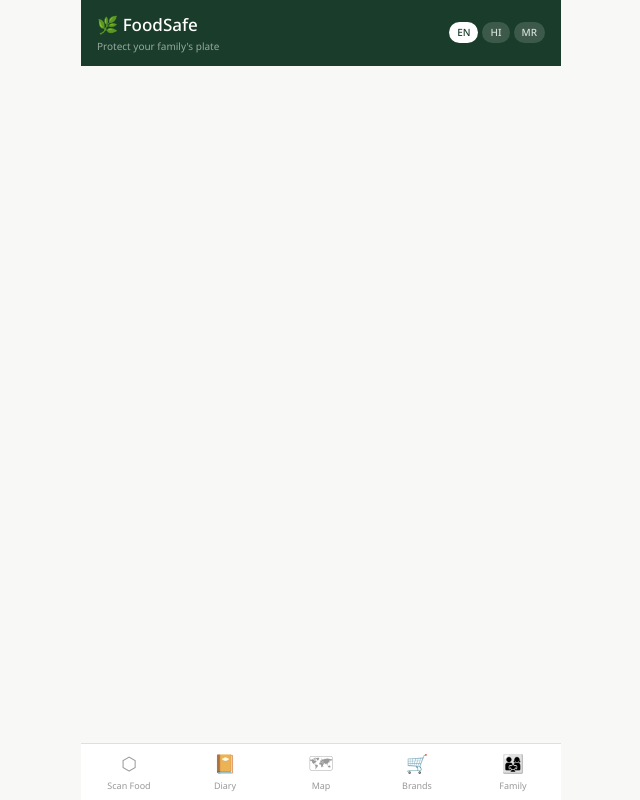
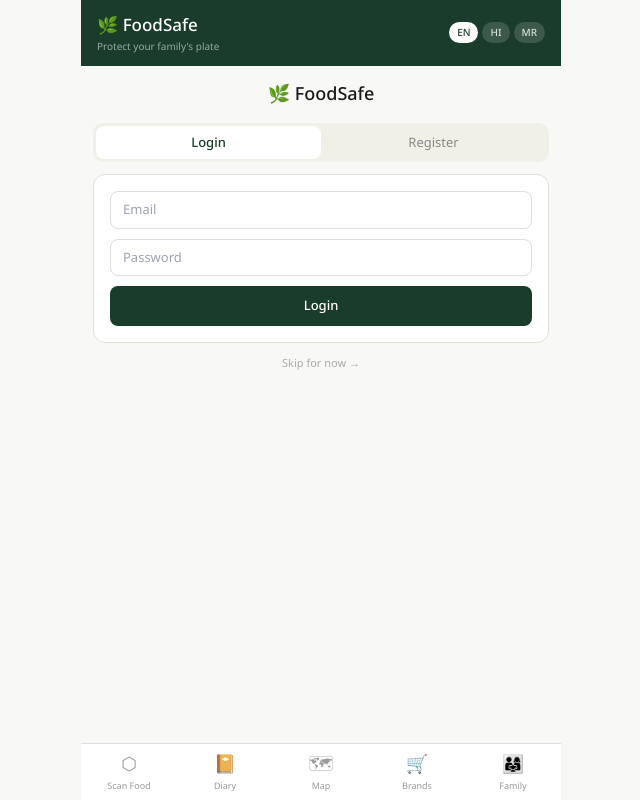
Before and after one commit to AtharvaVavhal/FoodSafe, a React (Vite) app in the folder frontend/: page /auth in a window 1280 px wide. Shown: the whole page, without its empty margins (319-959 px from the left). Built offline with nearby package versions, Linux system fonts and the light colour scheme; no server answers.

Commit message:
update...

```diff
--- a/frontend/src/app.jsx
+++ b/frontend/src/app.jsx
@@ -9,12 +9,14 @@ import FamilyPage from './pages/FamilyPage'
 import SymptomPage from './pages/SymptomPage'
 import FestivalPage from './pages/FestivalPage'
 import AdminDashboard from './pages/AdminDashboard'
+import AuthPage from './pages/AuthPage'
 
 export default function App() {
   return (
     <Layout>
       <Routes>
         <Route path="/"         element={<HomePage />} />
+        <Route path="/auth"     element={<AuthPage />} />
         <Route path="/result"   element={<ResultPage />} />
         <Route path="/diary"    element={<DiaryPage />} />
         <Route path="/map"      element={<MapPage />} />
--- /dev/null
+++ b/frontend/src/pages/AuthPage.jsx
@@ -0,0 +1,91 @@
+import { useState } from 'react'
+import { useNavigate } from 'react-router-dom'
+import { useStore } from '../store'
+import { register, login } from '../services/api'
+
+export default function AuthPage() {
+  const { setAuth } = useStore()
+  const nav = useNavigate()
+  const [mode, setMode]       = useState('login') // login | register
+  const [name, setName]       = useState('')
+  const [email, setEmail]     = useState('')
+  const [password, setPassword] = useState('')
+  const [city, setCity]       = useState('')
+  const [loading, setLoading] = useState(false)
+  const [error, setError]     = useState('')
+
+  async function handleSubmit() {
+    if (!email || !password) return
+    setLoading(true); setError('')
+    try {
+      const res = mode === 'register'
+        ? await register({ name, email, password, city })
+        : await login({ email, password })
+      setAuth({ id: res.user_id, name: res.name, email }, res.access_token)
+      nav('/')
+    } catch (e) {
+      setError(e?.response?.data?.detail || 'Something went wrong')
+    } finally {
+      setLoading(false)
+    }
+  }
+
+  return (
+    <div style={{ display: 'flex', flexDirection: 'column', gap: 12 }}>
+      <div style={{ fontSize: 18, fontWeight: 500, textAlign: 'center', marginBottom: 4 }}>
+        🌿 FoodSafe
+      </div>
+
+      {/* Toggle */}
+      <div style={{ display: 'flex', background: '#f0f0e8', borderRadius: 10, padding: 3 }}>
+        {['login', 'register'].map(m => (
+          <button key={m} onClick={() => { setMode(m); setError('') }}
+            style={{
+              flex: 1, padding: '7px 0', borderRadius: 8, border: 'none',
+              fontFamily: 'inherit', fontSize: 13, cursor: 'pointer',
+              background: mode === m ? '#fff' : 'transparent',
+              fontWeight: mode === m ? 500 : 400,
+              color: mode === m ? '#1a3d2b' : '#888',
+            }}>
+            {m === 'login' ? 'Login' : 'Register'}
+          </button>
+        ))}
+      </div>
+
+      {/* Form */}
+      <div style={{ background: '#fff', borderRadius: 12, padding: 16, border: '0.5px solid #e0e0d8', display: 'flex', flexDirection: 'column', gap: 10 }}>
+        {mode === 'register' && (
+          <>
+            <input value={name} onChange={e => setName(e.target.value)} placeholder="Full name"
+              style={{ padding: '8px 12px', borderRadius: 8, border: '1px solid #ddd', fontSize: 13, fontFamily: 'inherit', outline: 'none' }} />
+            <input value={city} onChange={e => setCity(e.target.value)} placeholder="City (e.g. Pune)"
+              style={{ padding: '8px 12px', borderRadius: 8, border: '1px solid #ddd', fontSize: 13, fontFamily: 'inherit', outline: 'none' }} />
+          </>
+        )}
+        <input value={email} onChange={e => setEmail(e.target.value)} placeholder="Email" type="email"
+          style={{ padding: '8px 12px', borderRadius: 8, border: '1px solid #ddd', fontSize: 13, fontFamily: 'inherit', outline: 'none' }} />
+        <input value={password} onChange={e => setPassword(e.target.value)} placeholder="Password" type="password"
+          onKeyDown={e => e.key === 'Enter' && handleSubmit()}
+          style={{ padding: '8px 12px', borderRadius: 8, border: '1px solid #ddd', fontSize: 13, fontFamily: 'inherit', outline: 'none' }} />
+
+        {error && <div style={{ fontSize: 11, color: '#A32D2D' }}>{error}</div>}
+
+        <button onClick={handleSubmit} disabled={loading}
+          style={{
+            padding: 10, borderRadius: 8, border: 'none',
+            background: loading ? '#ccc' : '#1a3d2b',
+            color: '#fff', fontSize: 13, fontWeight: 500,
+            cursor: 'pointer', fontFamily: 'inherit',
+          }}>
+          {loading ? 'Please wait...' : mode === 'login' ? 'Login' : 'Create Account'}
+        </button>
+      </div>
+
+      {/* Skip */}
+      <button onClick={() => nav('/')}
+        style={{ fontSize: 11, color: '#aaa', background: 'none', border: 'none', cursor: 'pointer' }}>
+        Skip for now →
+      </button>
+    </div>
+  )
+}
--- a/frontend/src/services/api.js
+++ b/frontend/src/services/api.js
@@ -1,56 +1,70 @@
 import axios from 'axios'
 
 const api = axios.create({
-  baseURL: import.meta.env.VITE_API_URL || '/api',
+  baseURL: import.meta.env.VITE_API_URL || 'http://localhost:8000/api',
   timeout: 30000,
 })
 
-// ── Scan ────────────────────────────────────────────────
-export const scanFood = (payload) =>
+// ── Auth token injection ──────────────────────────────────
+api.interceptors.request.use(config => {
+  const token = localStorage.getItem('foodsafe_token')
+  if (token) config.headers.Authorization = `Bearer ${token}`
+  return config
+})
+
+// ── Auth ──────────────────────────────────────────────────
+export const register = (payload) =>
+  api.post('/users/register', payload).then(r => r.data)
+
+export const login = (payload) =>
+  api.post('/users/login', payload).then(r => r.data)
+
+export const getMe = () =>
+  api.get('/users/me').then(r => r.data)
+
+// ── Scan ──────────────────────────────────────────────────
+export const scanFoodAPI = (payload) =>
   api.post('/scan/text', payload).then(r => r.data)
 
-export const scanImage = (formData) =>
+export const scanImageAPI = (formData) =>
   api.post('/scan/image', formData, {
     headers: { 'Content-Type': 'multipart/form-data' }
   }).then(r => r.data)
 
-export const scanBarcode = (barcode) =>
+export const scanBarcodeAPI = (barcode) =>
   api.get(`/scan/barcode/${barcode}`).then(r => r.data)
 
-export const scanCombination = (payload) =>
+export const scanCombinationAPI = (payload) =>
   api.post('/scan/combination', payload).then(r => r.data)
 
-// ── Symptoms ─────────────────────────────────────────────
-export const analyzeSymptoms = (payload) =>
+// ── Symptoms ──────────────────────────────────────────────
+export const analyzeSymptomsAPI = (payload) =>
   api.post('/symptoms/analyze', payload).then(r => r.data)
 
-// ── Community ────────────────────────────────────────────
+// ── Community ─────────────────────────────────────────────
 export const getCityReports = (city) =>
   api.get(`/community/reports?city=${city}`).then(r => r.data)
 
 export const submitReport = (payload) =>
   api.post('/community/report', payload).then(r => r.data)
 
-// ── Brands ───────────────────────────────────────────────
+// ── Brands ────────────────────────────────────────────────
 export const getSafeBrands = (foodName) =>
   api.get(`/brands/safe?food=${encodeURIComponent(foodName)}`).then(r => r.data)
 
-// ── FSSAI ────────────────────────────────────────────────
+// ── FSSAI ─────────────────────────────────────────────────
 export const getFssaiAlerts = () =>
   api.get('/fssai/alerts').then(r => r.data)
 
-// ── User / Diary ─────────────────────────────────────────
+// ── User stats ────────────────────────────────────────────
 export const getUserStats = (userId) =>
   api.get(`/users/${userId}/stats`).then(r => r.data)
 
-// ── Open Food Facts (direct, no backend needed) ──────────
+// ── Open Food Facts (direct) ──────────────────────────────
 export const lookupBarcode = async (barcode) => {
-  const res = await fetch(
-    `https://world.openfoodfacts.org/api/v0/product/${barcode}.json`
-  )
+  const res  = await fetch(`https://world.openfoodfacts.org/api/v0/product/${barcode}.json`)
   const data = await res.json()
-  if (data.status === 1) return data.product
-  return null
+  return data.status === 1 ? data.product : null
 }
 
 export default api
--- a/frontend/src/store.js
+++ b/frontend/src/store.js
@@ -4,40 +4,54 @@ import { persist } from 'zustand/middleware'
 export const useStore = create(
   persist(
     (set, get) => ({
-      // Language: 'en' | 'hi' | 'mr'
+      // ── Language ────────────────────────────────────────
       lang: 'en',
       setLang: (lang) => set({ lang }),
 
-      // Active family member
+      // ── Auth ────────────────────────────────────────────
+      user: null,
+      token: null,
+      setAuth: (user, token) => {
+        localStorage.setItem('foodsafe_token', token)
+        set({ user, token })
+      },
+      logout: () => {
+        localStorage.removeItem('foodsafe_token')
+        set({ user: null, token: null })
+      },
+
+      // ── Active family member ─────────────────────────────
       activeMember: null,
       setActiveMember: (member) => set({ activeMember: member }),
 
-      // Family profiles
+      // ── Family profiles ──────────────────────────────────
       family: [],
-      addMember: (member) => set((s) => ({ family: [...s.family, member] })),
-      removeMember: (id) => set((s) => ({ family: s.family.filter(m => m.id !== id) })),
+      addMember:    (member) => set((s) => ({ family: [...s.family, member] })),
+      removeMember: (id)     => set((s) => ({ family: s.family.filter(m => m.id !== id) })),
 
-      // Scan history
+      // ── Scan history ─────────────────────────────────────
       scanHistory: [],
       addScan: (scan) => set((s) => ({
         scanHistory: [{ ...scan, id: Date.now(), date: new Date().toISOString() }, ...s.scanHistory]
       })),
 
-      // Combination scan foods list
+      // ── Combination scan ─────────────────────────────────
       combinationFoods: [],
       addCombinationFood: (food) => set((s) => ({ combinationFoods: [...s.combinationFoods, food] })),
-      clearCombination: () => set({ combinationFoods: [] }),
+      clearCombination:   ()     => set({ combinationFoods: [] }),
 
-      // Last scan result (passed to ResultPage)
+      // ── Last scan result ─────────────────────────────────
       lastResult: null,
       setLastResult: (result) => set({ lastResult: result }),
     }),
     {
       name: 'foodsafe-storage',
       partialize: (state) => ({
-        lang: state.lang,
-        family: state.family,
+        lang:        state.lang,
+        family:      state.family,
         scanHistory: state.scanHistory,
+        user:        state.user,
+        token:       state.token,
       }),
     }
   )
```
